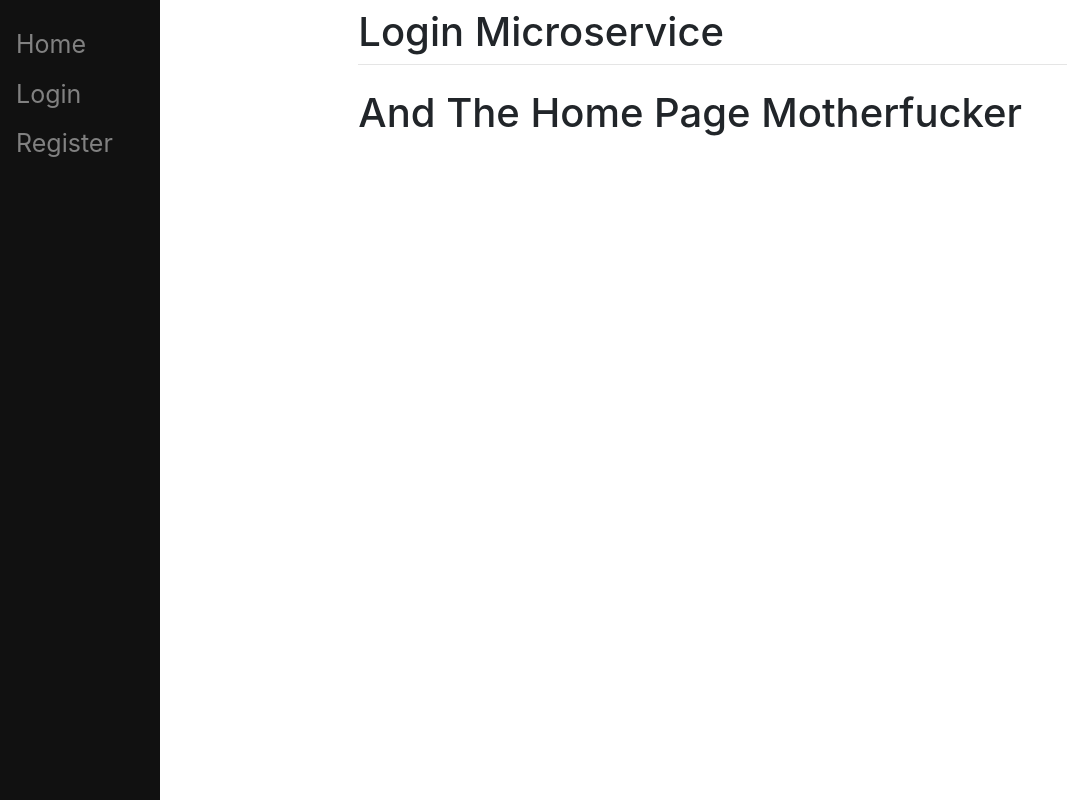
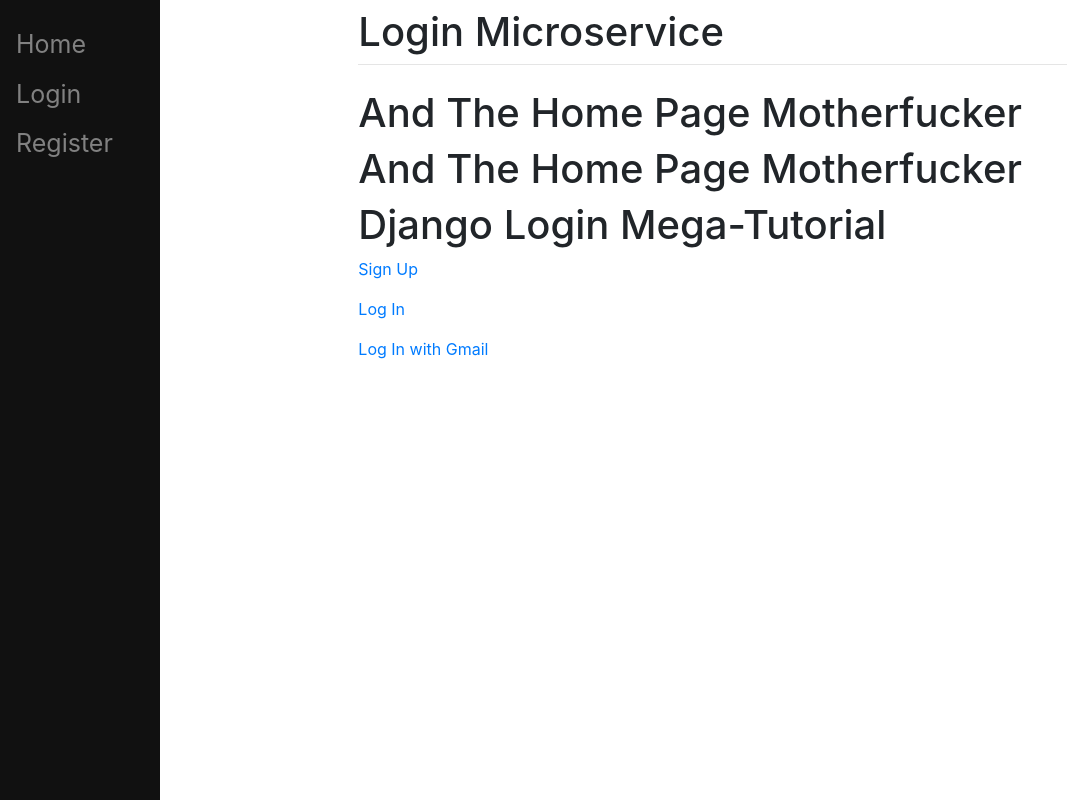
Before and after one commit to Nord-A/LoginMicroservice, a Django app: page / in a window 1280 px wide. Shown: the whole page, without its empty margins (0-1067 px from the left). Run offline with Django 3.2, Linux system fonts and the light colour scheme; some libraries are stand-ins or nearby versions.

Commit message:
Added Gmail Oauth

```diff
--- a/loginMS/urls.py
+++ b/loginMS/urls.py
@@ -22,6 +22,7 @@
     path("register/", v.register, name="register"),
     path('', include("main.urls")),
     path('', include("django.contrib.auth.urls")),
+    path('accounts/', include('allauth.urls')), # new
 
 
 ]
--- a/main/templates/main/home.html
+++ b/main/templates/main/home.html
@@ -6,4 +6,18 @@
 
 {% block content %}
 <h1>And The Home Page Motherfucker</h1>
+<h1>And The Home Page Motherfucker</h1>
+
+{% load socialaccount %}
+
+<h1>Django Login Mega-Tutorial</h1>
+{% if user.is_authenticated %}
+<p>Welcome {{ user.username }} !!!</p>
+<p><a href="{% url 'account_logout' %}">Log out</a>
+{% else %}
+<p><a href="{% url 'account_signup' %}">Sign Up</a></p>
+<p><a href="{% url 'account_login' %}">Log In </a></p>
+<p><a href="{% provider_login_url 'google' %}">Log In with Gmail</a></p>
+{% endif %}
+
 {% endblock %}
```
Also changed, not shown: loginMS/settings.py (+18 -2 lines), register/templates/registration/login.html (line endings or trailing spaces).
